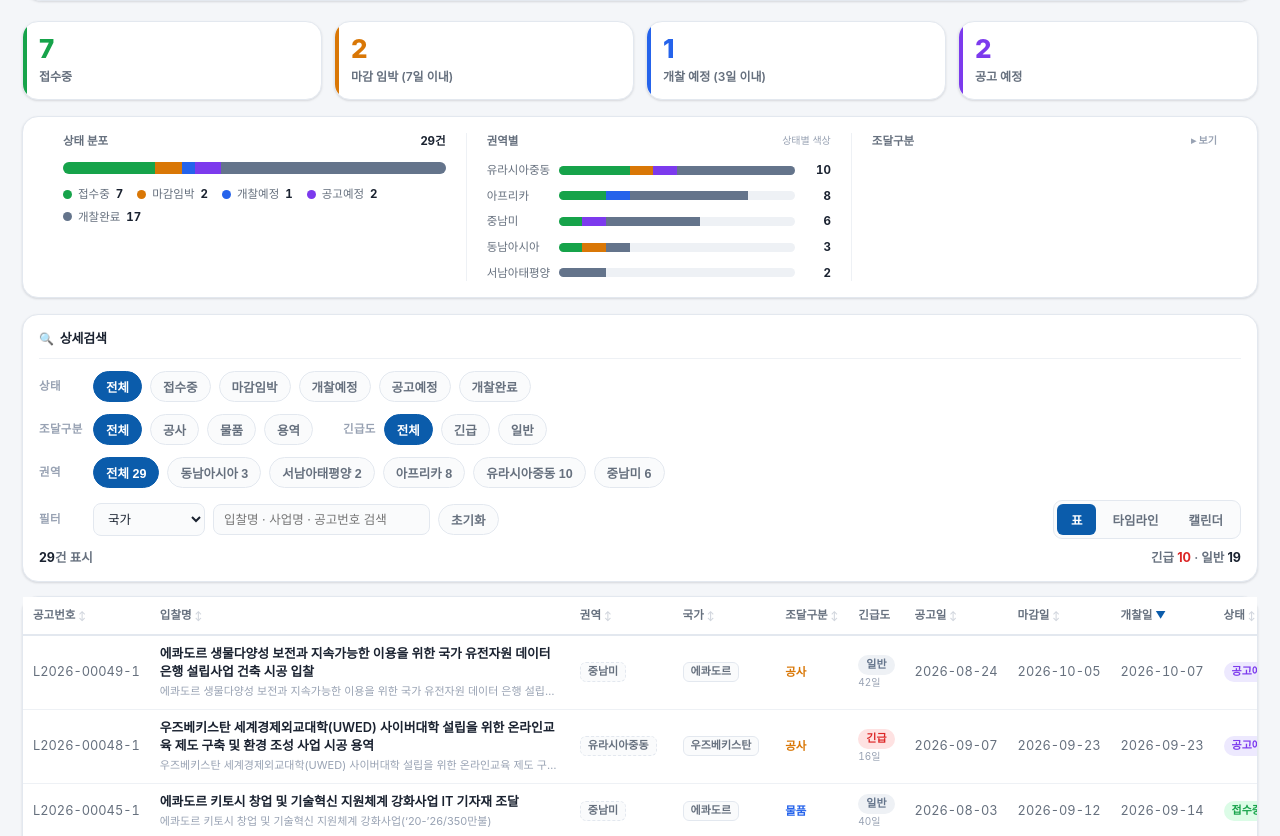
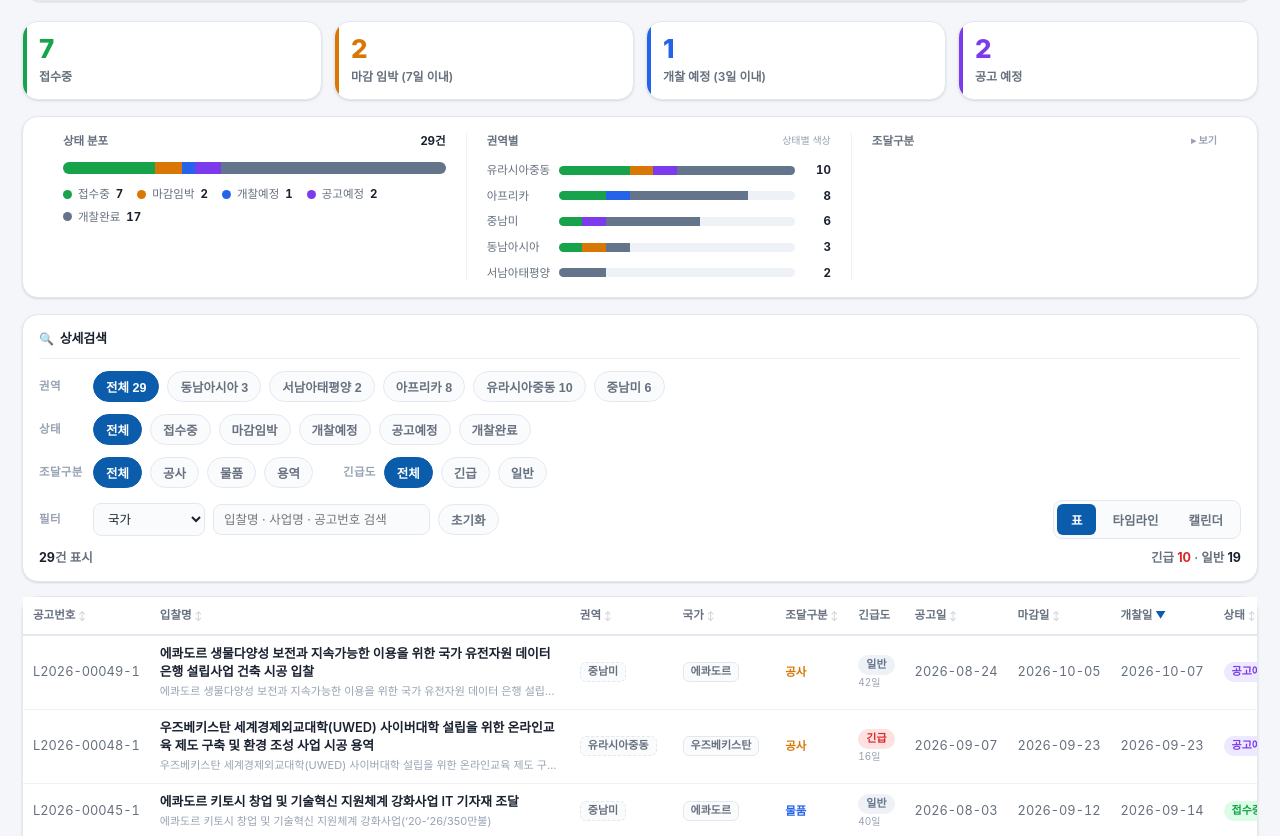
Before and after one commit to Geowonkout/KOICA-Procurement-OvereseasOffice-BidDashboard, a plain HTML site: page index.html in a window 1280 px wide. Shown: the part 111-947 px from the top of the page. Drawn offline with Linux system fonts and the light colour scheme.

Commit message:
D-day 개찰완료 'D+N 경과' 표기수정, 표 진행열 제거, 상세검색 권역 최상단
Co-Authored-By: Claude Opus 4.8 <noreply@anthropic.com>

```diff
--- a/index.html
+++ b/index.html
@@ -242,15 +242,15 @@ tbody tr:hover{background:var(--panel2)}
   <div class="panel tools">
     <div class="tools-title">상세검색</div>
     <div class="filtrow">
+      <span class="lbl">권역</span><span id="rgChips" style="display:flex;gap:8px;flex-wrap:wrap"></span>
+    </div>
+    <div class="filtrow">
       <span class="lbl">상태</span><span id="stChips" style="display:flex;gap:8px;flex-wrap:wrap"></span>
     </div>
     <div class="filtrow">
       <span class="lbl">조달구분</span><span id="tyChips" style="display:flex;gap:8px;flex-wrap:wrap"></span>
       <span style="width:14px"></span>
       <span class="lbl" style="min-width:auto">긴급도</span><span id="urChips" style="display:flex;gap:8px;flex-wrap:wrap"></span>
-    </div>
-    <div class="filtrow">
-      <span class="lbl">권역</span><span id="rgChips" style="display:flex;gap:8px;flex-wrap:wrap"></span>
     </div>
     <div class="filtrow">
       <span class="lbl">필터</span>
@@ -414,7 +414,7 @@ const COLS=[
   ['no','공고번호','num'],['nm','입찰명',''],['rg','권역','num'],['co','국가','num'],['ty','조달구분','num'],
   ['ur','긴급도','num'],
   ['nd','공고일','num'],['dl','마감일','num'],['od','개찰일','num'],
-  ['status','상태','num'],['dday','D-day','num'],['mini','진행','num']
+  ['status','상태','num'],['dday','D-day','num']
 ];
 function renderHead(){
   const tr=$('#thead');tr.innerHTML='';
@@ -459,7 +459,7 @@ function renderTable(rows){
   sorted.forEach(b=>{
     const tr=document.createElement('tr');
     const dday = b.ddayVal==null?'—':
-       (b.status==='개찰완료'?`<span class="num">${b.ddayVal}일 전</span>`:
+       (b.status==='개찰완료'?`<span class="dday" style="color:var(--muted)">D+${b.ddayVal}</span>`:
         `<span class="dday" style="color:var(--${b.scls==='amber'?'amber':b.scls==='green'?'green':b.scls==='blue'?'blue':b.scls==='violet'?'violet':'muted'})">D-${b.ddayVal}</span>`);
     const urBadge = b.urgent==null?'—':(b.urgent?'<span class="badge b-red">긴급</span>':'<span class="badge b-gray">일반</span>');
     tr.innerHTML=`
@@ -473,12 +473,11 @@ function renderTable(rows){
       <td class="num">${fmtFull(b.dl)}</td>
       <td class="num">${fmtFull(b.od)}</td>
       <td class="num"><span class="badge b-${b.scls}">${b.status}</span></td>
-      <td class="num">${dday}<div style="font-size:10px;color:var(--faint)">${b.ddayLabel||''}</div></td>
-      <td class="num">${miniHTML(b)}</td>`;
+      <td class="num">${dday}<div style="font-size:10px;color:var(--faint)">${b.ddayLabel||''}</div></td>`;
     frag.appendChild(tr);
   });
   tb.appendChild(frag);
-  if(!sorted.length)tb.innerHTML='<tr><td colspan="12"><div class="empty">조건에 맞는 공고가 없습니다.</div></td></tr>';
+  if(!sorted.length)tb.innerHTML='<tr><td colspan="11"><div class="empty">조건에 맞는 공고가 없습니다.</div></td></tr>';
 }
 
 /* ===== gantt ===== */
```
Also changed, not shown: dashboard_template.html (+7 -8 lines).
